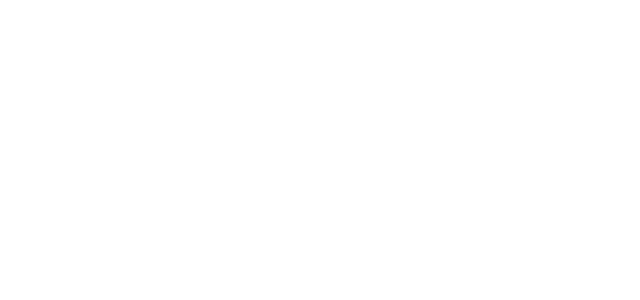
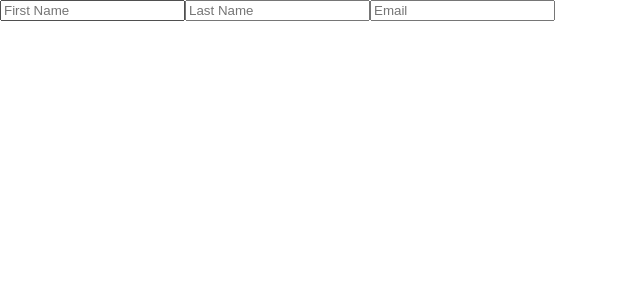
Before and after one commit to SphereSRYN/React-Course2022, a React (Create React App) app in the folder meme-generator/: page / in a window 1280 px wide. Shown: the top 300 px of the page, without its empty margins (0-640 px from the left). Built offline with nearby package versions, Linux system fonts and the light colour scheme.

Commit message:
The Form

```diff
--- a/meme-generator/src/App.js
+++ b/meme-generator/src/App.js
@@ -1,85 +1,11 @@
 import React from "react";
 import "./App.css";
-import Box from "./components/Box";
-import Card from "./components/Card";
-import CardParent from "./components/Card";
-import Count from "./components/Count";
+import Form from "./components/Form";
 
-import Header from "./components/Header";
-import Meme from "./components/Meme";
-import MemeNew from "./components/MemeNew";
-
-import Silseub2 from "./components/Silseub2";
-import Silseub3 from "./components/Silseub3";
-import Silseub4 from "./components/Silseub4";
-import Silseub5 from "./components/Silseub5";
-import Silseub6 from "./components/Silseub6";
-import Silseub7 from "./components/Silseub7";
-import boxes from "./data/boxs";
 function App() {
-  // const [count, setCount] = React.useState(0);
-
-  // function add() {
-  //   setCount((prevCount) => prevCount + 1);
-  // }
-
-  // function subtract() {
-  //   setCount((prevCount) => prevCount - 1);
-  // }
-
-  const [squares, setSquares] = React.useState(boxes);
-
-  function toggle(id) {
-    /**
-     * Challenge: use setSquares to update the
-     * correct square in the array.
-     *
-     * Make sure not to directly modify state!
-     */
-    setSquares((prevSquares) => {
-      // const newSquares = [];
-      // for (let i = 0; i < prevSquares.length; i++) {
-      //   const currentSquare = prevSquares[i];
-      //   if (currentSquare.id === id) {
-      //     const updatedSquare = {
-      //       ...currentSquare,
-      //       on: !currentSquare.on,
-      //     };
-      //     newSquares.push(updatedSquare);
-      //   } else {
-      //     newSquares.push(currentSquare);
-      //   }
-      // }
-      // return newSquares;
-      const newSquares = prevSquares.map((elem) => {
-        return elem.id === id ? { ...elem, on: !elem.on } : elem;
-      });
-      return newSquares;
-    });
-  }
-
-  const squareElements = squares.map((square) => (
-    <Box
-      key={square.id}
-      id={square.id}
-      on={square.on}
-      toggle={() => toggle(square.id)}
-    />
-  ));
-
   return (
     <div className="App">
-      {/* <Header />
-      <MemeNew />
-      {/*  */}
-      {/* <Silseub2 />  */}
-      {/* <Silseub3 /> */}
-      {/* <Silseub4 /> */}
-      {/* <Silseub5 /> */}
-      {/* <Silseub6 /> */}
-      {/* <Silseub7 /> */}
-      {/* <Card /> */}
-      {squareElements}
+      <Form />
     </div>
   );
 }
--- /dev/null
+++ b/meme-generator/src/components/Form.js
@@ -0,0 +1,44 @@
+import React from "react";
+
+export default function Form() {
+  const [formData, setFormData] = React.useState({
+    firstName: "",
+    lastName: "",
+    email: "",
+  });
+
+  function handleChange(event) {
+    setFormData((prevFormData) => {
+      return {
+        ...prevFormData,
+        [event.target.name]: event.target.value,
+      };
+    });
+  }
+
+  return (
+    <form>
+      <input
+        type="text"
+        placeholder="First Name"
+        onChange={handleChange}
+        name="firstName"
+        value={formData.firstName}
+      />
+      <input
+        type="text"
+        placeholder="Last Name"
+        onChange={handleChange}
+        name="lastName"
+        value={formData.lastName}
+      />
+      <input
+        type="email"
+        placeholder="Email"
+        onChange={handleChange}
+        name="email"
+        value={formData.email}
+      />
+    </form>
+  );
+}
--- a/meme-generator/src/index.js
+++ b/meme-generator/src/index.js
@@ -1,6 +1,10 @@
 import React from "react";
 import ReactDOM from "react-dom";
+import { createRoot } from "react-dom/client";
 import "./index.css";
 import App from "./App";
 
-ReactDOM.render(<App />, document.getElementById("root"));
+// ReactDOM.render(<App />, document.getElementById("root"));
+const container = document.getElementById("root");
+const root = createRoot(container);
+root.render(<App />);
```
Also changed, not shown: meme-generator/src/deprecatedApp.js (added, +88 -0 lines), 1 other file (tests, documents, lock files or other folders).
